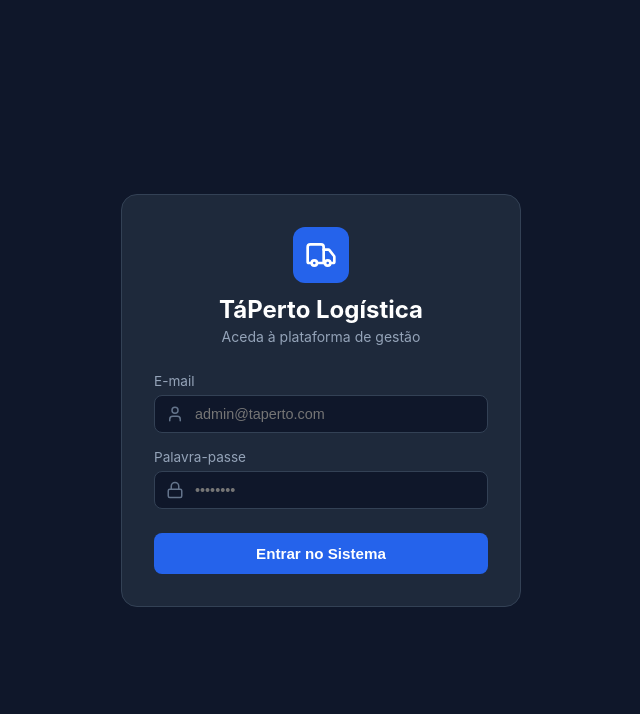
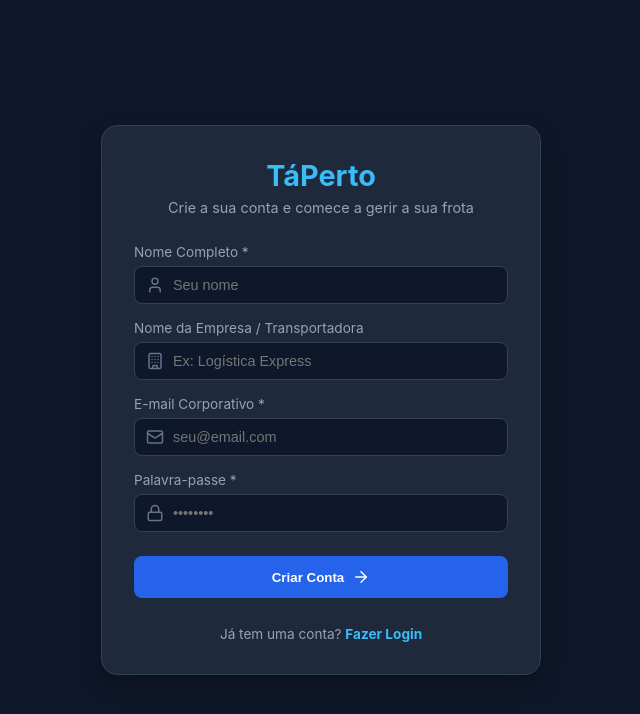
Before and after one commit to Arialyson/aperto-frontend, a React (Vite) app: page /cadastro in a window 1280 px wide. Before the commit this address led to /login. Shown: the top 714 px of the page, without its empty margins (319-959 px from the left). Built offline with nearby package versions, Linux system fonts and the light colour scheme.

Commit message:
feat: implementa AuthGuard, rota de cadastro e correcoes no layout

```diff
--- a/package.json
+++ b/package.json
@@ -11,7 +11,7 @@
   },
   "dependencies": {
     "axios": "^1.21.0",
-    "lucide-react": "^1.64.0",
+    "lucide-react": "^1.65.0",
     "react": "^19.3.1",
     "react-dom": "^19.3.1",
     "react-qr-code": "^2.2.0",
--- a/src/App.tsx
+++ b/src/App.tsx
@@ -1,67 +1,33 @@
-import React from 'react';
 import { BrowserRouter, Routes, Route, Navigate } from 'react-router-dom';
 import { Login } from './pages/Login';
+import { Cadastro } from './pages/Cadastro';
 import { Dashboard } from './pages/Dashboard';
 import { Fretes } from './pages/Fretes';
 import { Motoristas } from './pages/Motoristas';
 import { Veiculos } from './pages/Veiculos';
 import { RastreioPublico } from './pages/RastreioPublico';
-import AppLayout from './components/AppLayout';
-
-function RotaPrivada({ children }: { children: React.ReactNode }) {
-  const token = sessionStorage.getItem('@taperto:token');
-  if (!token) {
-    return <Navigate to="/login" replace />;
-  }
-  return <AppLayout>{children}</AppLayout>;
-}
+import { Layout } from './components/Layout';
+import { AuthGuard } from './components/AuthGuard';
 
 export function App() {
   return (
     <BrowserRouter>
       <Routes>
-        {/* Rota Pública de Autenticação */}
+        {/* Rotas Públicas */}
         <Route path="/login" element={<Login />} />
-
-        {/* Rota Pública de Rastreamento (Sem Sidebar) */}
+        <Route path="/cadastro" element={<Cadastro />} />
         <Route path="/rastreio/:id" element={<RastreioPublico />} />
 
-        {/* Rotas Privadas com Sidebar do Sistema */}
-        <Route
-          path="/"
-          element={
-            <RotaPrivada>
-              <Dashboard />
-            </RotaPrivada>
-          }
-        />
-        <Route
-          path="/fretes"
-          element={
-            <RotaPrivada>
-              <Fretes />
-            </RotaPrivada>
-          }
-        />
-        <Route
-          path="/motoristas"
-          element={
-            <RotaPrivada>
-              <Motoristas />
-            </RotaPrivada>
-          }
-        />
-        <Route
-          path="/veiculos"
-          element={
-            <RotaPrivada>
-              <Veiculos />
-            </RotaPrivada>
-          }
-        />
+        {/* Rotas Protegidas */}
+        <Route element={<AuthGuard><Layout /></AuthGuard>}>
+          <Route path="/dashboard" element={<Dashboard />} />
+          <Route path="/fretes" element={<Fretes />} />
+          <Route path="/motoristas" element={<Motoristas />} />
+          <Route path="/veiculos" element={<Veiculos />} />
+        </Route>
 
-        {/* Redirecionamento padrão */}
-        <Route path="*" element={<Navigate to="/" replace />} />
+        {/* Redirecionamento Padrão */}
+        <Route path="*" element={<Navigate to="/login" replace />} />
       </Routes>
     </BrowserRouter>
   );
--- /dev/null
+++ b/src/pages/Cadastro.tsx
@@ -0,0 +1,172 @@
+import React, { useState } from 'react';
+import { Mail, Lock, User, Building, ArrowRight, CheckCircle2 } from 'lucide-react';
+
+export function Cadastro() {
+  const [nome, setNome] = useState('');
+  const [empresa, setEmpresa] = useState('');
+  const [email, setEmail] = useState('');
+  const [senha, setSenha] = useState('');
+  const [enviado, setEnviado] = useState(false);
+
+  function handleCadastro(e: React.FormEvent) {
+    e.preventDefault();
+    // Simula o registo e envio de e-mail de confirmação
+    setEnviado(true);
+  }
+
+  return (
+    <div style={{
+      minHeight: '100vh',
+      backgroundColor: '#0f172a',
+      display: 'flex',
+      alignItems: 'center',
+      justifyContent: 'center',
+      padding: '20px',
+      color: '#f8fafc'
+    }}>
+      <div style={{
+        backgroundColor: '#1e293b',
+        width: '100%',
+        maxWidth: '440px',
+        padding: '32px',
+        borderRadius: '16px',
+        border: '1px solid #334155',
+        boxShadow: '0 10px 25px rgba(0,0,0,0.3)'
+      }}>
+
+        {/* Logo / Cabeçalho */}
+        <div style={{ textAlign: 'center', marginBottom: '28px' }}>
+          <h1 style={{ fontSize: '1.8rem', fontWeight: 'bold', color: '#38bdf8', margin: 0 }}>TáPerto</h1>
+          <p style={{ color: '#94a3b8', fontSize: '0.9rem', marginTop: '6px' }}>
+            {enviado ? 'Verifique a sua caixa de entrada' : 'Crie a sua conta e comece a gerir a sua frota'}
+          </p>
+        </div>
+
+        {!enviado ? (
+          /* Formulário de Registo */
+          <form onSubmit={handleCadastro} style={{ display: 'flex', flexDirection: 'column', gap: '16px' }}>
+            <div>
+              <label style={{ fontSize: '0.85rem', color: '#94a3b8', display: 'block', marginBottom: '6px' }}>Nome Completo *</label>
+              <div style={{ position: 'relative' }}>
+                <User size={18} color="#64748b" style={{ position: 'absolute', left: '12px', top: '50%', transform: 'translateY(-50%)' }} />
+                <input
+                  required
+                  type="text"
+                  placeholder="Seu nome"
+                  value={nome}
+                  onChange={e => setNome(e.target.value)}
+                  style={{ width: '100%', padding: '10px 12px 10px 38px', backgroundColor: '#0f172a', border: '1px solid #334155', borderRadius: '8px', color: 'white', fontSize: '0.9rem' }}
+                />
+              </div>
+            </div>
+
+            <div>
+              <label style={{ fontSize: '0.85rem', color: '#94a3b8', display: 'block', marginBottom: '6px' }}>Nome da Empresa / Transportadora</label>
+              <div style={{ position: 'relative' }}>
+                <Building size={18} color="#64748b" style={{ position: 'absolute', left: '12px', top: '50%', transform: 'translateY(-50%)' }} />
+                <input
+                  type="text"
+                  placeholder="Ex: Logística Express"
+                  value={empresa}
+                  onChange={e => setEmpresa(e.target.value)}
+                  style={{ width: '100%', padding: '10px 12px 10px 38px', backgroundColor: '#0f172a', border: '1px solid #334155', borderRadius: '8px', color: 'white', fontSize: '0.9rem' }}
+                />
+              </div>
+            </div>
+
+            <div>
+              <label style={{ fontSize: '0.85rem', color: '#94a3b8', display: 'block', marginBottom: '6px' }}>E-mail Corporativo *</label>
+              <div style={{ position: 'relative' }}>
+                <Mail size={18} color="#64748b" style={{ position: 'absolute', left: '12px', top: '50%', transform: 'translateY(-50%)' }} />
+                <input
+                  required
+                  type="email"
+                  placeholder="seu@email.com"
+                  value={email}
+                  onChange={e => setEmail(e.target.value)}
+                  style={{ width: '100%', padding: '10px 12px 10px 38px', backgroundColor: '#0f172a', border: '1px solid #334155', borderRadius: '8px', color: 'white', fontSize: '0.9rem' }}
+                />
+              </div>
+            </div>
+
+            <div>
+              <label style={{ fontSize: '0.85rem', color: '#94a3b8', display: 'block', marginBottom: '6px' }}>Palavra-passe *</label>
+              <div style={{ position: 'relative' }}>
+                <Lock size={18} color="#64748b" style={{ position: 'absolute', left: '12px', top: '50%', transform: 'translateY(-50%)' }} />
+                <input
+                  required
+                  type="password"
+                  placeholder="••••••••"
+                  value={senha}
+                  onChange={e => setSenha(e.target.value)}
+                  style={{ width: '100%', padding: '10px 12px 10px 38px', backgroundColor: '#0f172a', border: '1px solid #334155', borderRadius: '8px', color: 'white', fontSize: '0.9rem' }}
+                />
+              </div>
+            </div>
+
+            <button
+              type="submit"
+              style={{
+                backgroundColor: '#2563eb',
+                color: 'white',
+                border: 'none',
+                padding: '12px',
+                borderRadius: '8px',
+                fontWeight: 'bold',
+                cursor: 'pointer',
+                display: 'flex',
+                alignItems: 'center',
+                justifyContent: 'center',
+                gap: '8px',
+                marginTop: '8px'
+              }}
+            >
+              Criar Conta <ArrowRight size={18} />
+            </button>
+
+            <div style={{ textAlign: 'center', marginTop: '12px', fontSize: '0.85rem', color: '#94a3b8' }}>
+              Já tem uma conta?{' '}
+              <a href="/login" style={{ color: '#38bdf8', textDecoration: 'none', fontWeight: 'bold' }}>
+                Fazer Login
+              </a>
+            </div>
+          </form>
+        ) : (
+          /* Tela de Sucesso / E-mail Enviado */
+          <div style={{ textAlign: 'center', display: 'flex', flexDirection: 'column', alignItems: 'center', gap: '16px' }}>
+            <CheckCircle2 size={54} color="#22c55e" />
+            <h2 style={{ fontSize: '1.25rem', margin: 0, color: '#f8fafc' }}>E-mail de confirmação enviado!</h2>
+            <p style={{ color: '#94a3b8', fontSize: '0.875rem', lineHeight: '1.5' }}>
+              Enviámos um link de validação para <strong style={{ color: '#38bdf8' }}>{email}</strong>. Por favor, aceda ao seu e-mail e clique no link para ativar a conta.
+            </p>
+
+            <div style={{ backgroundColor: '#0f172a', padding: '12px', borderRadius: '8px', width: '100%', fontSize: '0.8rem', color: '#64748b', border: '1px solid #334155' }}>
+              💡 <em>Simulação: Quando o backend for integrado, esta etapa disparará o e-mail real via API (ex: SendGrid/Resend).</em>
+            </div>
+
+            <a
+              href="/login"
+              style={{
+                width: '100%',
+                backgroundColor: '#334155',
+                color: 'white',
+                padding: '10px',
+                borderRadius: '8px',
+                textDecoration: 'none',
+                fontWeight: 'bold',
+                fontSize: '0.9rem',
+                marginTop: '10px',
+                display: 'inline-block'
+              }}
+            >
+              Ir para o Login
+            </a>
+          </div>
+        )}
+
+      </div>
+    </div>
+  );
+}
+
+export default Cadastro;
--- a/src/pages/Login.tsx
+++ b/src/pages/Login.tsx
@@ -1,88 +1,93 @@
 import React, { useState } from 'react';
-import { useNavigate } from 'react-router-dom';
-import { Truck, Lock, User } from 'lucide-react';
+import { useNavigate, Link } from 'react-router-dom';
+import { Truck, Lock, Mail } from 'lucide-react';
 
 export function Login() {
   const [email, setEmail] = useState('');
-  const [password, setPassword] = useState('');
-  const [erro, setErro] = useState('');
+  const [senha, setSenha] = useState('');
   const navigate = useNavigate();
 
   function handleLogin(e: React.FormEvent) {
     e.preventDefault();
-    setErro('');
 
-    // Validação simples para protótipo
-    if (email === 'admin@taperto.com' && password === '123456') {
-      sessionStorage.setItem('@taperto:token', 'token-demo-12345');
-      navigate('/');
-    } else if (email && password) {
-      // Aceita qualquer login de teste
-      sessionStorage.setItem('@taperto:token', 'token-demo-12345');
-      navigate('/');
+    // Validação simulada de login
+    if (email && senha) {
+      // Define as chaves necessárias no localStorage que o AuthGuard valida
+      localStorage.setItem('@taperto:authenticated', 'true');
+      localStorage.setItem('@taperto:token', 'simulated-jwt-token');
+
+      // Redireciona para o Dashboard protegido
+      navigate('/dashboard');
     } else {
-      setErro('Por favor, preencha todos os campos.');
+      alert('Por favor, preencha o e-mail e a senha.');
     }
   }
 
   return (
-    <div style={{ minHeight: '100vh', backgroundColor: '#0f172a', display: 'flex', alignItems: 'center', justifyContent: 'center', padding: '16px' }}>
-      <div style={{ width: '100%', maxWidth: '400px', backgroundColor: '#1e293b', padding: '32px', borderRadius: '16px', border: '1px solid #334155' }}>
+    <div style={{ minHeight: '100vh', display: 'flex', alignItems: 'center', justifyContent: 'center', backgroundColor: '#0f172a', color: '#f8fafc' }}>
+      <div style={{ width: '100%', maxWidth: '400px', padding: '32px', backgroundColor: '#1e293b', borderRadius: '12px', border: '1px solid #334155' }}>
 
-        {/* Header/Logo */}
-        <div style={{ display: 'flex', flexDirection: 'column', alignItems: 'center', marginBottom: '28px' }}>
-          <div style={{ backgroundColor: '#2563eb', padding: '12px', borderRadius: '12px', marginBottom: '12px', display: 'flex', alignItems: 'center', justifyContent: 'center' }}>
-            <Truck color="white" size={32} />
+        {/* Cabeçalho do Form "TáPerto" */}
+        <div style={{ textAlign: 'center', marginBottom: '24px' }}>
+          <div style={{ display: 'inline-flex', padding: '12px', backgroundColor: '#2563eb', borderRadius: '12px', marginBottom: '12px' }}>
+            <Truck size={32} color="white" />
           </div>
-          <h1 style={{ fontSize: '1.5rem', fontWeight: 'bold', color: 'white', margin: 0 }}>TáPerto Logística</h1>
-          <p style={{ color: '#94a3b8', fontSize: '0.875rem', marginTop: '4px' }}>Aceda à plataforma de gestão</p>
+          <h2 style={{ fontSize: '1.5rem', fontWeight: 'bold', margin: 0 }}>Acessar o TáPerto</h2>
+          <p style={{ color: '#94a3b8', fontSize: '0.875rem', marginTop: '4px' }}>Gestão Logística e Fretes</p>
         </div>
 
-        {erro && (
-          <div style={{ backgroundColor: '#ef444420', border: '1px solid #ef4444', color: '#ef4444', padding: '10px', borderRadius: '8px', fontSize: '0.85rem', marginBottom: '16px', textAlign: 'center' }}>
-            {erro}
-          </div>
-        )}
-
-        {/* Formulário */}
+        {/* Formulário de Login */}
         <form onSubmit={handleLogin} style={{ display: 'flex', flexDirection: 'column', gap: '16px' }}>
           <div>
-            <label style={{ fontSize: '0.85rem', color: '#94a3b8', display: 'block', marginBottom: '6px' }}>E-mail</label>
-            <div style={{ position: 'relative' }}>
-              <User size={18} color="#64748b" style={{ position: 'absolute', left: '12px', top: '50%', transform: 'translateY(-50%)' }} />
+            <label style={{ display: 'block', fontSize: '0.875rem', marginBottom: '6px', color: '#cbd5e1' }}>E-mail</label>
+            <div style={{ position: 'relative', display: 'flex', alignItems: 'center' }}>
+              <Mail size={18} color="#94a3b8" style={{ position: 'absolute', left: '12px' }} />
               <input
                 type="email"
                 required
-                placeholder="admin@taperto.com"
                 value={email}
                 onChange={e => setEmail(e.target.value)}
-                style={{ width: '100%', padding: '10px 10px 10px 40px', backgroundColor: '#0f172a', border: '1px solid #334155', borderRadius: '8px', color: 'white', fontSize: '0.9rem' }}
+                placeholder="seu.email@empresa.com"
+                style={{ width: '100%', padding: '10px 10px 10px 40px', backgroundColor: '#0f172a', border: '1px solid #334155', borderRadius: '6px', color: '#fff', fontSize: '0.9rem' }}
               />
             </div>
           </div>
 
           <div>
-            <label style={{ fontSize: '0.85rem', color: '#94a3b8', display: 'block', marginBottom: '6px' }}>Palavra-passe</label>
-            <div style={{ position: 'relative' }}>
-              <Lock size={18} color="#64748b" style={{ position: 'absolute', left: '12px', top: '50%', transform: 'translateY(-50%)' }} />
+            <label style={{ display: 'block', fontSize: '0.875rem', marginBottom: '6px', color: '#cbd5e1' }}>Senha</label>
+            <div style={{ position: 'relative', display: 'flex', alignItems: 'center' }}>
+              <Lock size={18} color="#94a3b8" style={{ position: 'absolute', left: '12px' }} />
               <input
                 type="password"
                 required
+                value={senha}
+                onChange={e => setSenha(e.target.value)}
                 placeholder="••••••••"
-                value={password}
-                onChange={e => setPassword(e.target.value)}
-                style={{ width: '100%', padding: '10px 10px 10px 40px', backgroundColor: '#0f172a', border: '1px solid #334155', borderRadius: '8px', color: 'white', fontSize: '0.9rem' }}
+                style={{ width: '100%', padding: '10px 10px 10px 40px', backgroundColor: '#0f172a', border: '1px solid #334155', borderRadius: '6px', color: '#fff', fontSize: '0.9rem' }}
               />
             </div>
           </div>
 
           <button
             type="submit"
-            style={{ width: '100%', backgroundColor: '#2563eb', color: 'white', border: 'none', padding: '12px', borderRadius: '8px', fontWeight: 'bold', fontSize: '0.95rem', cursor: 'pointer', marginTop: '8px' }}
+            style={{ width: '100%', padding: '12px', backgroundColor: '#2563eb', color: '#fff', border: 'none', borderRadius: '6px', fontWeight: 'bold', cursor: 'pointer', marginTop: '8px' }}
           >
-            Entrar no Sistema
+            Entrar
           </button>
         </form>
+
+        {/* Botão / Link para novos usuários */}
+        <div style={{ marginTop: '24px', textAlign: 'center', borderTop: '1px solid #334155', paddingTop: '16px' }}>
+          <p style={{ color: '#94a3b8', fontSize: '0.875rem', marginBottom: '8px' }}>
+            Ainda não tem uma conta?
+          </p>
+          <Link
+            to="/cadastro"
+            style={{ color: '#60a5fa', fontSize: '0.9rem', fontWeight: 'bold', textDecoration: 'none' }}
+          >
+            Criar nova conta no TáPerto
+          </Link>
+        </div>
 
       </div>
     </div>
```
Also changed, not shown: src/components/AuthGuard.tsx (+14 -7 lines), src/components/Layout.tsx (+6 -10 lines), 1 other file (tests, documents, lock files or other folders).
